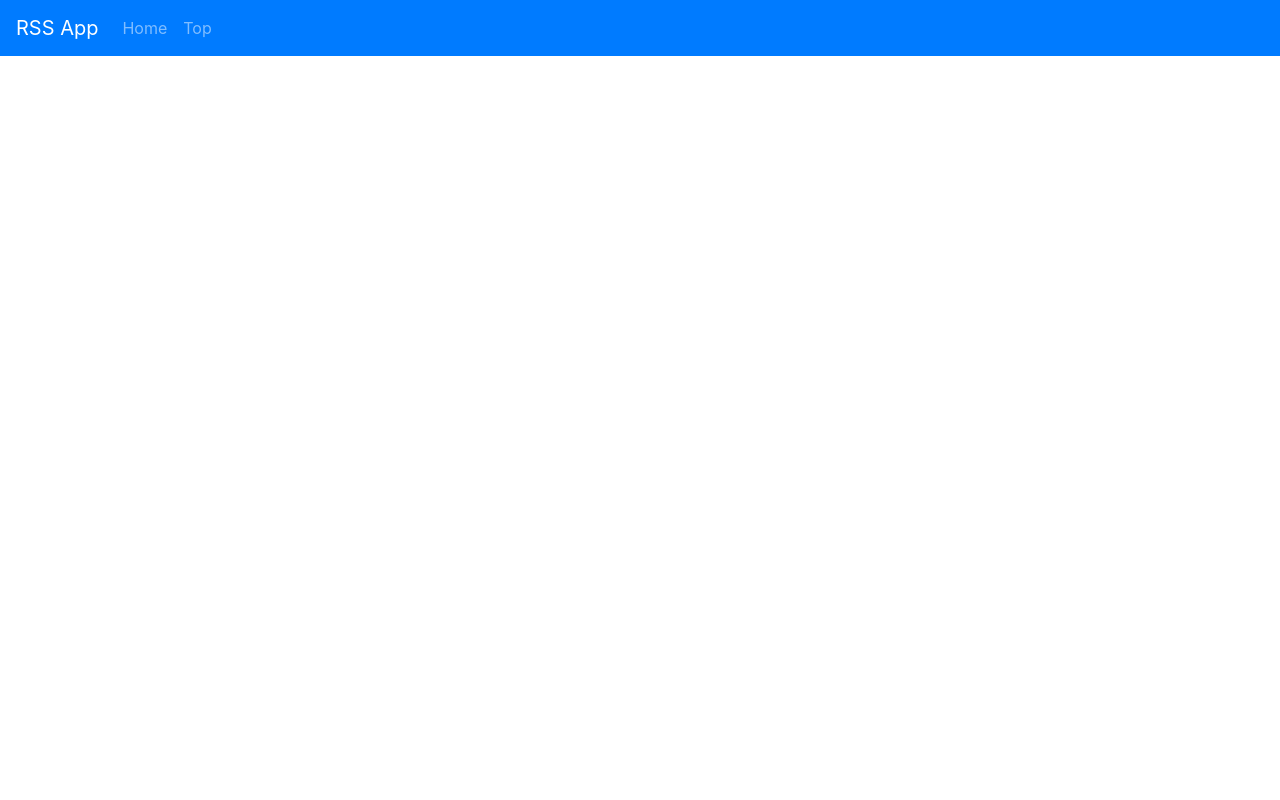
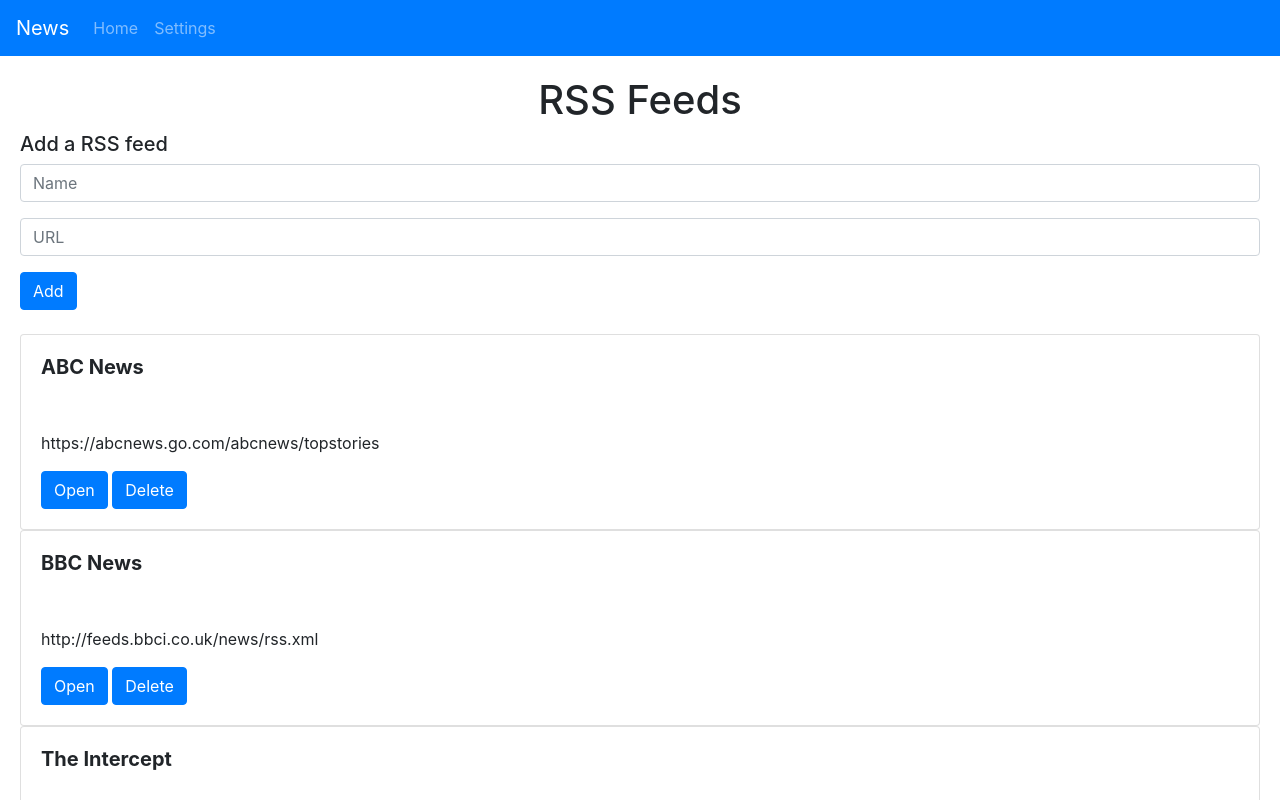
Before and after one commit to maverickamit/react-news, a React (Create React App) app: page /settings in a window 1280 px wide. Shown: the top 800 px of the page. Built offline with nearby package versions, Linux system fonts and the light colour scheme.

Commit message:
Formatted CSS/Display of feeds

```diff
--- a/public/index.html
+++ b/public/index.html
@@ -24,7 +24,7 @@
       work correctly both with client-side routing and a non-root public URL.
       Learn how to configure a non-root public URL by running `npm run build`.
     -->
-    <title>RSS App</title>
+    <title>News</title>
     <link
       rel="stylesheet"
       href="https://maxcdn.bootstrapcdn.com/bootstrap/4.3.1/css/bootstrap.min.css"
--- a/src/App.js
+++ b/src/App.js
@@ -17,7 +17,7 @@
         <Route
           path="/"
           exact
-          component={(props) => <HomePage {...props} feedsStore={feedsStore} />}
+          component={(props) => <TopFeeds {...props} feedsStore={feedsStore} />}
         />
         <Route
           path="/feed"
@@ -25,9 +25,9 @@
           component={(props) => <FeedPage {...props} feedsStore={feedsStore} />}
         />
         <Route
-          path="/top"
+          path="/settings"
           exact
-          component={(props) => <TopFeeds {...props} feedsStore={feedsStore} />}
+          component={(props) => <HomePage {...props} feedsStore={feedsStore} />}
         />
       </Router>
     </div>
--- a/src/FeedPage.css
+++ b/src/FeedPage.css
@@ -7,3 +7,6 @@
   white-space: nowrap;
   text-overflow: ellipsis;
 }
+.card-title {
+  font-weight: bold;
+}
--- a/src/FeedPage.js
+++ b/src/FeedPage.js
@@ -43,18 +43,14 @@
       {listings.map((l, i) => {
         return (
           <Card key={i}>
-            <Card.Title className="card-title">{l.title}</Card.Title>
+            <Card.Header className="card-title">{l.title}</Card.Header>
             <Card.Body>
               <p>
-                {
-                  l.description
-                    .replace("<p>", "")
-                    .replace(/<img .*?>/g, "")
-                    .split(".")[0]
-                }
-                .
+                {l.description
+                  .replace("<p>", "")
+                  .replace(/<img .*?>/g, "")
+                  .split(".")[0] + "..."}
               </p>
-              {/* <p>{l.content}</p> */}
               <Button variant="primary" onClick={openLink.bind(this, l.link)}>
                 Open
               </Button>{" "}
--- a/src/HomePage.js
+++ b/src/HomePage.js
@@ -78,10 +78,11 @@
           isInvalid,
           errors,
         }) => (
+          <div>
+            <h5>Add a RSS feed</h5>
             <Form noValidate onSubmit={handleSubmit}>
               <Form.Row>
                 <Form.Group as={Col} md="12" controlId="name">
-                <Form.Label>Name</Form.Label>
                   <Form.Control
                     type="text"
                     name="name"
@@ -95,7 +96,6 @@
                   </Form.Control.Feedback>
                 </Form.Group>
                 <Form.Group as={Col} md="12" controlId="url">
-                <Form.Label>URL</Form.Label>
                   <Form.Control
                     type="text"
                     name="url"
@@ -112,6 +112,7 @@
               </Form.Row>
               <Button type="submit">Add</Button>
             </Form>
+          </div>
         )}
       </Formik>
       <br />
@@ -120,7 +121,7 @@
           <Card key={i}>
             <Card.Title className="card-title">{f.name}</Card.Title>
             <Card.Body>
-              <p>{f.url}</p>
+              <Card.Text>{f.url}</Card.Text>
               <Button
                 variant="primary"
                 onClick={setSelectedFeed.bind(this, f.url)}
--- a/src/TopBar.js
+++ b/src/TopBar.js
@@ -6,15 +6,15 @@
 function TopBar({ location }) {
   return (
     <Navbar bg="primary" expand="lg" variant="dark">
-      <Navbar.Brand href="#home">RSS App</Navbar.Brand>
+      <Navbar.Brand href="#home">News</Navbar.Brand>
       <Navbar.Toggle aria-controls="basic-navbar-nav" />
       <Navbar.Collapse id="basic-navbar-nav">
         <Nav className="mr-auto">
           <Nav.Link href="/" active={location.pathname == "/"}>
             Home
           </Nav.Link>
-          <Nav.Link href="/top" active={location.pathname == "/"}>
-            Top
+          <Nav.Link href="/settings" active={location.pathname == "/"}>
+            Settings
           </Nav.Link>
         </Nav>
       </Navbar.Collapse>
--- a/src/TopFeeds.js
+++ b/src/TopFeeds.js
@@ -39,25 +39,24 @@
     });
   };
 
-  const eminem = async () => {
+  const getListings = async () => {
     await urls.map((url) => {
       getListing(url);
       list = [];
-      setListings(list);
       console.log("I am updating");
     });
   };
 
-  const getListings = (urls) => {
+  const updateListings = (urls) => {
     setInterval(() => {
-      eminem();
+      getListings();
     }, 10000);
   };
 
   useEffect(() => {
     if (!initialized) {
-      eminem();
-      getListings(urls);
+      getListings();
+      updateListings(urls);
     }
     setInitialized(true);
   }, [initialized]);
@@ -77,14 +76,15 @@
         .map((li, i) => {
           return (
             <Card key={i}>
-              <Card.Title className="card-title">{li.title}</Card.Title>
+              <Card.Header className="card-title">{li.title}</Card.Header>
+
               <Card.Body>
-                <p>
+                <Card.Text>
                   {li.description
                     .replace("<p>", "")
                     .replace(/<img .*?>/g, "")
                     .split(".")[0] + "..."}
-                </p>
+                </Card.Text>
                 <p>{li.pubDate}</p>
                 {/* <p>{l.content}</p> */}
                 <Button
```
Lines whose indentation alone changed are shown as unchanged.
